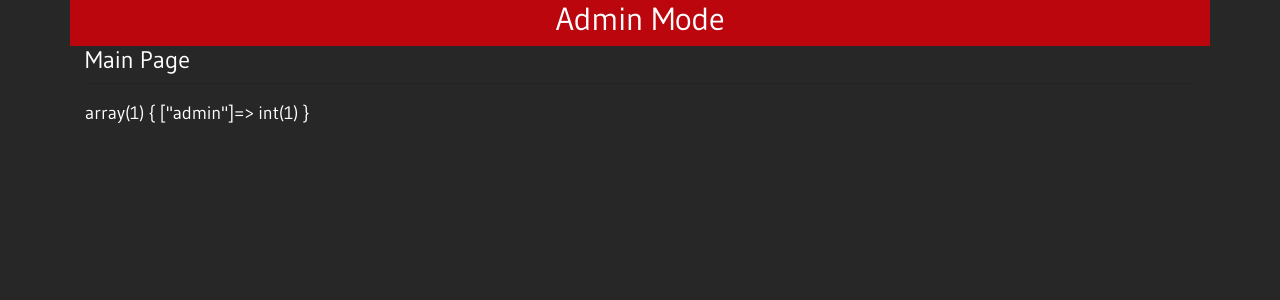
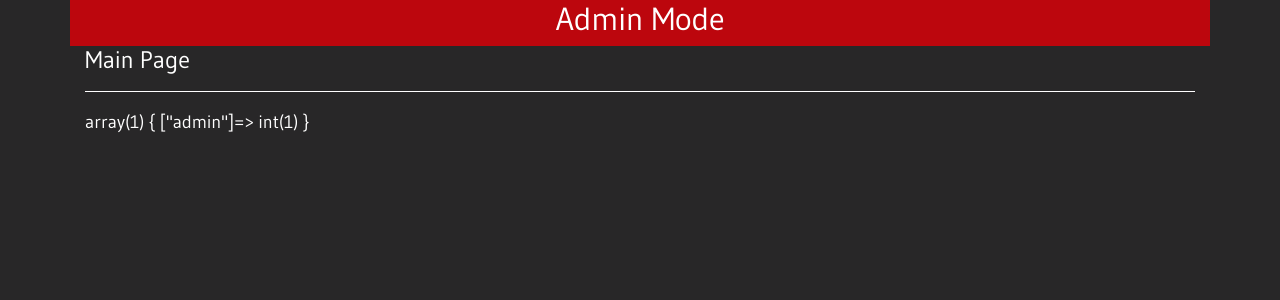
Before and after one commit to CasualJon/modelComp799, a PHP site: page / in a window 1280 px wide. Shown: the top 300 px of the page. Run offline with PHP 8.4, Linux system fonts and the light colour scheme; the visitor is signed in with stand-in values (Sample User, id 1); some libraries are stand-ins or nearby versions.

Commit message:
change hr rule

```diff
--- a/assets/css/style.css
+++ b/assets/css/style.css
@@ -14,13 +14,21 @@ body {
 }
 
 
-p, hr {
+p {
   color: #FFFFFF;
   margin: 0px 0px 16px 0px;
   font-size: 18px;
 }
 h1, h2, h3, h4, h5, h6 {
   color: #FFFFFF;
+}
+hr {
+  display: block;
+  height: 1px;
+  border: 0;
+  border-top: 1px solid #FFFFFF;
+  margin: 1em 0;
+  padding: 0;
 }
 
 label {
--- a/index.php
+++ b/index.php
@@ -64,7 +64,7 @@
       <?php
         if ($_SESSION['admin'] === 1) {
           echo '
-            <div class="row justify-content-center align-items center">
+            <div class="row">
               <div class="col-md-12 admin-banner">
                 <h2>Admin Mode</h2>
               </div>
```
